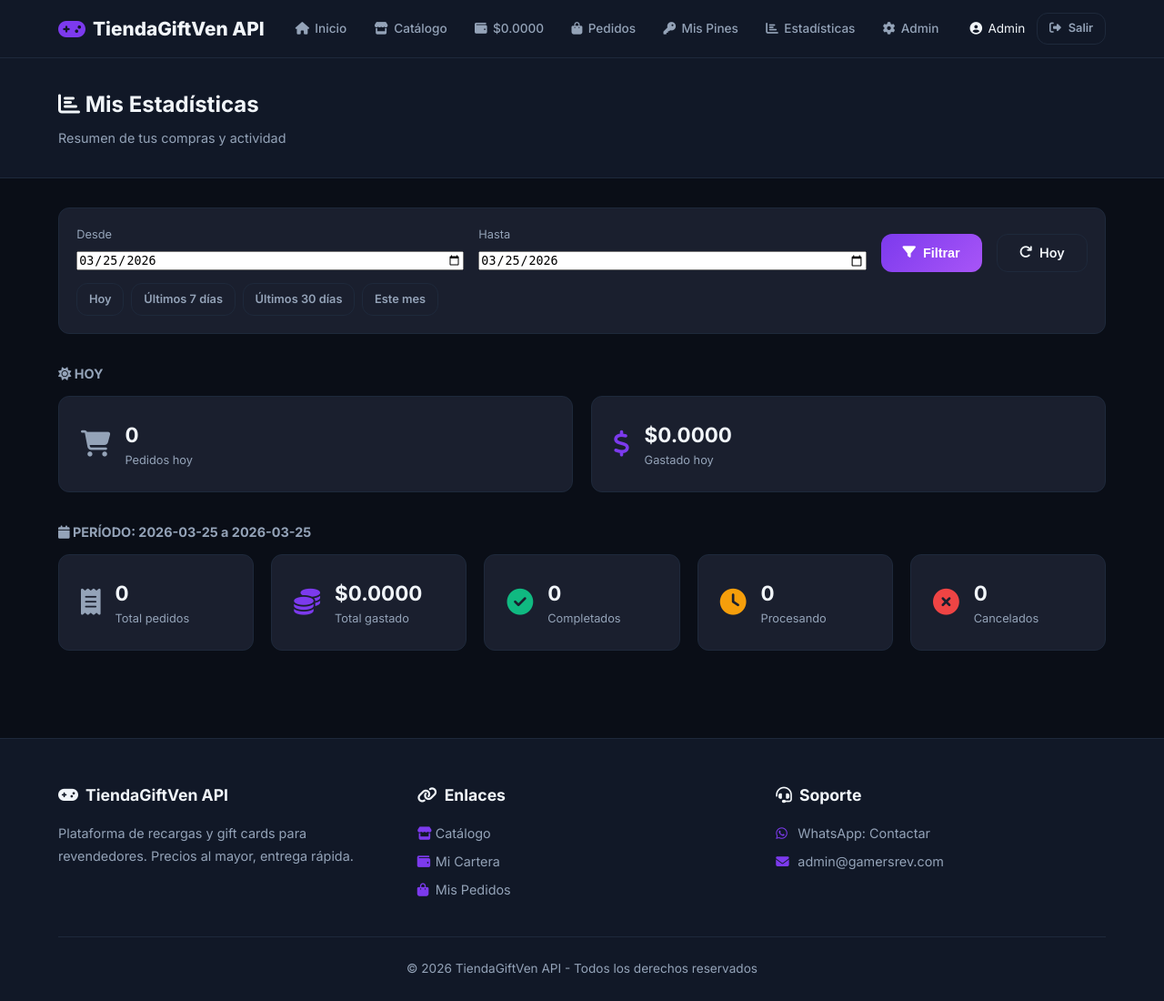
After one commit to leomarbriceno25-a11y/gamersrevender, a Flask app: page /estadisticas in a window 1280 px wide. The commit adds this page. Shown: the whole page at 91% size. Run offline with Flask 3, Linux system fonts and the light colour scheme; the visitor is signed in with stand-in values (Sample User, id 1); data comes from the database, SQL or seed files in the repository; data that the repository does not hold is empty.

Commit message:
Add statistics panels for users and admin with date filters, charts, top products/users

```diff
--- a/app.py
+++ b/app.py
@@ -681,6 +681,77 @@ def mis_pedidos():
     return render_template('mis_pedidos.html', pedidos=pedidos)
 
 
+# ===== ESTADÍSTICAS USUARIO =====
+@app.route('/estadisticas')
+@login_required
+def estadisticas():
+    from datetime import datetime, timedelta
+    uid = session['user_id']
+    fecha_desde = request.args.get('desde', '')
+    fecha_hasta = request.args.get('hasta', '')
+    # Default: hoy
+    if not fecha_desde:
+        fecha_desde = datetime.now().strftime('%Y-%m-%d')
+    if not fecha_hasta:
+        fecha_hasta = datetime.now().strftime('%Y-%m-%d')
+
+    db = get_db()
+    # Stats generales en el rango
+    stats = db.execute(
+        "SELECT COUNT(*) as total_pedidos, "
+        "COALESCE(SUM(CASE WHEN estado='completado' THEN total ELSE 0 END), 0) as total_gastado, "
+        "COALESCE(SUM(CASE WHEN estado='completado' THEN 1 ELSE 0 END), 0) as completados, "
+        "COALESCE(SUM(CASE WHEN estado='cancelado' THEN 1 ELSE 0 END), 0) as cancelados, "
+        "COALESCE(SUM(CASE WHEN estado='procesando' THEN 1 ELSE 0 END), 0) as procesando "
+        "FROM pedidos WHERE usuario_id = ? AND date(fecha_pedido) >= ? AND date(fecha_pedido) <= ?",
+        (uid, fecha_desde, fecha_hasta)
+    ).fetchone()
+
+    # Stats del día de hoy
+    hoy = datetime.now().strftime('%Y-%m-%d')
+    stats_hoy = db.execute(
+        "SELECT COUNT(*) as total, "
+        "COALESCE(SUM(CASE WHEN estado='completado' THEN total ELSE 0 END), 0) as gastado "
+        "FROM pedidos WHERE usuario_id = ? AND date(fecha_pedido) = ?",
+        (uid, hoy)
+    ).fetchone()
+
+    # Productos más comprados en el rango
+    top_productos = db.execute(
+        "SELECT pr.nombre, COUNT(*) as veces, SUM(p.total) as total_gastado "
+        "FROM pedidos p JOIN productos pr ON p.producto_id = pr.id "
+        "WHERE p.usuario_id = ? AND p.estado = 'completado' "
+        "AND date(p.fecha_pedido) >= ? AND date(p.fecha_pedido) <= ? "
+        "GROUP BY pr.id ORDER BY veces DESC LIMIT 10",
+        (uid, fecha_desde, fecha_hasta)
+    ).fetchall()
+
+    # Ventas por día en el rango (para gráfico)
+    ventas_diarias = db.execute(
+        "SELECT date(fecha_pedido) as dia, COUNT(*) as cantidad, "
+        "COALESCE(SUM(CASE WHEN estado='completado' THEN total ELSE 0 END), 0) as monto "
+        "FROM pedidos WHERE usuario_id = ? "
+        "AND date(fecha_pedido) >= ? AND date(fecha_pedido) <= ? "
+        "GROUP BY date(fecha_pedido) ORDER BY dia",
+        (uid, fecha_desde, fecha_hasta)
+    ).fetchall()
+
+    # Últimos pedidos en el rango
+    ultimos = db.execute(
+        "SELECT p.*, pr.nombre as producto_nombre FROM pedidos p "
+        "JOIN productos pr ON p.producto_id = pr.id "
+        "WHERE p.usuario_id = ? AND date(p.fecha_pedido) >= ? AND date(p.fecha_pedido) <= ? "
+        "ORDER BY p.fecha_pedido DESC LIMIT 20",
+        (uid, fecha_desde, fecha_hasta)
+    ).fetchall()
+
+    db.close()
+    return render_template('estadisticas.html',
+        stats=stats, stats_hoy=stats_hoy, top_productos=top_productos,
+        ventas_diarias=ventas_diarias, ultimos=ultimos,
+        fecha_desde=fecha_desde, fecha_hasta=fecha_hasta)
+
+
 # ===== PERFIL =====
 @app.route('/perfil', methods=['GET', 'POST'])
 @login_required
@@ -808,6 +879,86 @@ def admin_panel():
     solicitudes_pendientes = db.execute("SELECT COUNT(*) as c FROM solicitudes_recarga WHERE estado = 'pendiente'").fetchone()['c']
     db.close()
     return render_template('admin/panel.html', total_users=total_users, total_pedidos=total_pedidos, total_ventas=total_ventas, total_pendientes=total_pendientes, ultimos_pedidos=ultimos_pedidos, solicitudes_pendientes=solicitudes_pendientes)
+
+
+@app.route('/admin/estadisticas')
+@admin_required
+def admin_estadisticas():
+    from datetime import datetime, timedelta
+    fecha_desde = request.args.get('desde', '')
+    fecha_hasta = request.args.get('hasta', '')
+    if not fecha_desde:
+        fecha_desde = datetime.now().strftime('%Y-%m-%d')
+    if not fecha_hasta:
+        fecha_hasta = datetime.now().strftime('%Y-%m-%d')
+
+    db = get_db()
+    hoy = datetime.now().strftime('%Y-%m-%d')
+
+    # Stats del rango
+    stats = db.execute(
+        "SELECT COUNT(*) as total_pedidos, "
+        "COALESCE(SUM(CASE WHEN estado='completado' THEN total ELSE 0 END), 0) as total_ventas, "
+        "COALESCE(SUM(CASE WHEN estado='completado' THEN 1 ELSE 0 END), 0) as completados, "
+        "COALESCE(SUM(CASE WHEN estado='cancelado' THEN 1 ELSE 0 END), 0) as cancelados, "
+        "COALESCE(SUM(CASE WHEN estado='procesando' THEN 1 ELSE 0 END), 0) as procesando, "
+        "COUNT(DISTINCT usuario_id) as usuarios_activos "
+        "FROM pedidos WHERE date(fecha_pedido) >= ? AND date(fecha_pedido) <= ?",
+        (fecha_desde, fecha_hasta)
+    ).fetchone()
+
+    # Stats de hoy
+    stats_hoy = db.execute(
+        "SELECT COUNT(*) as total, "
+        "COALESCE(SUM(CASE WHEN estado='completado' THEN total ELSE 0 END), 0) as ventas, "
+        "COUNT(DISTINCT usuario_id) as usuarios "
+        "FROM pedidos WHERE date(fecha_pedido) = ?",
+        (hoy,)
+    ).fetchone()
+
+    # Top productos del rango
+    top_productos = db.execute(
+        "SELECT pr.nombre, COUNT(*) as veces, SUM(p.total) as total_vendido "
+        "FROM pedidos p JOIN productos pr ON p.producto_id = pr.id "
+        "WHERE p.estado = 'completado' "
+        "AND date(p.fecha_pedido) >= ? AND date(p.fecha_pedido) <= ? "
+        "GROUP BY pr.id ORDER BY veces DESC LIMIT 10",
+        (fecha_desde, fecha_hasta)
+    ).fetchall()
+
+    # Top usuarios del rango
+    top_usuarios = db.execute(
+        "SELECT u.nombre, u.email, COUNT(*) as pedidos, "
+        "COALESCE(SUM(CASE WHEN p.estado='completado' THEN p.total ELSE 0 END), 0) as total_gastado "
+        "FROM pedidos p JOIN usuarios u ON p.usuario_id = u.id "
+        "WHERE date(p.fecha_pedido) >= ? AND date(p.fecha_pedido) <= ? "
+        "GROUP BY u.id ORDER BY total_gastado DESC LIMIT 10",
+        (fecha_desde, fecha_hasta)
+    ).fetchall()
+
+    # Ventas por día
+    ventas_diarias = db.execute(
+        "SELECT date(fecha_pedido) as dia, COUNT(*) as cantidad, "
+        "COALESCE(SUM(CASE WHEN estado='completado' THEN total ELSE 0 END), 0) as monto "
+        "FROM pedidos WHERE date(fecha_pedido) >= ? AND date(fecha_pedido) <= ? "
+        "GROUP BY date(fecha_pedido) ORDER BY dia",
+        (fecha_desde, fecha_hasta)
+    ).fetchall()
+
+    # Recargas de saldo en el rango
+    total_recargas = db.execute(
+        "SELECT COUNT(*) as cantidad, COALESCE(SUM(monto), 0) as total "
+        "FROM transacciones WHERE tipo = 'recarga' "
+        "AND date(fecha) >= ? AND date(fecha) <= ?",
+        (fecha_desde, fecha_hasta)
+    ).fetchone()
+
+    db.close()
+    return render_template('admin/estadisticas.html',
+        stats=stats, stats_hoy=stats_hoy, top_productos=top_productos,
+        top_usuarios=top_usuarios, ventas_diarias=ventas_diarias,
+        total_recargas=total_recargas,
+        fecha_desde=fecha_desde, fecha_hasta=fecha_hasta)
 
 
 @app.route('/admin/solicitudes')
--- a/templates/admin/panel.html
+++ b/templates/admin/panel.html
@@ -97,6 +97,11 @@
                 <h3>Telegram</h3>
                 <p>Notificaciones al admin</p>
             </a>
+            <a href="{{ url_for('admin_estadisticas') }}" class="admin-nav-card">
+                <i class="fas fa-chart-pie"></i>
+                <h3>Estadísticas</h3>
+                <p>Ventas, usuarios y métricas</p>
+            </a>
         </div>
     </div>
 </section>
--- a/templates/base.html
+++ b/templates/base.html
@@ -34,6 +34,7 @@
                 <a href="{{ url_for('cartera') }}"><i class="fas fa-wallet"></i> ${{ '%.4f'|format(saldo) }}</a>
                 <a href="{{ url_for('mis_pedidos') }}"><i class="fas fa-shopping-bag"></i> Pedidos</a>
                 <a href="{{ url_for('mis_pines') }}"><i class="fas fa-key"></i> Mis Pines</a>
+                <a href="{{ url_for('estadisticas') }}"><i class="fas fa-chart-bar"></i> Estadísticas</a>
                 {% if current_user.rol == 'admin' %}
                 <a href="{{ url_for('admin_panel') }}"><i class="fas fa-cog"></i> Admin</a>
                 {% endif %}
--- /dev/null
+++ b/templates/estadisticas.html
@@ -0,0 +1,166 @@
+{% extends 'base.html' %}
+{% block title %}Mis Estadísticas - {{ tienda_nombre }}{% endblock %}
+{% block content %}
+<section class="page-header">
+    <div class="container">
+        <h1><i class="fas fa-chart-bar"></i> Mis Estadísticas</h1>
+        <p>Resumen de tus compras y actividad</p>
+    </div>
+</section>
+
+<section class="section">
+    <div class="container">
+        <!-- Filtro de fechas -->
+        <div style="background:var(--bg-card); border:1px solid var(--border); border-radius:var(--radius); padding:1.2rem; margin-bottom:2rem;">
+            <form method="GET" style="display:flex; gap:1rem; align-items:flex-end; flex-wrap:wrap;">
+                <div style="flex:1; min-width:140px;">
+                    <label style="display:block; font-size:0.8rem; color:var(--text-secondary); margin-bottom:0.3rem;">Desde</label>
+                    <input type="date" name="desde" value="{{ fecha_desde }}" class="form-control" style="width:100%;">
+                </div>
+                <div style="flex:1; min-width:140px;">
+                    <label style="display:block; font-size:0.8rem; color:var(--text-secondary); margin-bottom:0.3rem;">Hasta</label>
+                    <input type="date" name="hasta" value="{{ fecha_hasta }}" class="form-control" style="width:100%;">
+                </div>
+                <button type="submit" class="btn btn-primary" style="height:42px;"><i class="fas fa-filter"></i> Filtrar</button>
+                <a href="{{ url_for('estadisticas') }}" class="btn btn-secondary" style="height:42px;"><i class="fas fa-redo"></i> Hoy</a>
+            </form>
+            <div style="display:flex; gap:0.5rem; margin-top:0.8rem; flex-wrap:wrap;">
+                <a href="{{ url_for('estadisticas', desde=fecha_hoy, hasta=fecha_hoy) }}" class="btn btn-sm btn-outline" onclick="event.preventDefault(); const d=new Date(); const h=d.toISOString().split('T')[0]; location.href='?desde='+h+'&hasta='+h;">Hoy</a>
+                <a href="#" class="btn btn-sm btn-outline" onclick="event.preventDefault(); const d=new Date(); d.setDate(d.getDate()-7); location.href='?desde='+d.toISOString().split('T')[0]+'&hasta='+new Date().toISOString().split('T')[0];">Últimos 7 días</a>
+                <a href="#" class="btn btn-sm btn-outline" onclick="event.preventDefault(); const d=new Date(); d.setDate(d.getDate()-30); location.href='?desde='+d.toISOString().split('T')[0]+'&hasta='+new Date().toISOString().split('T')[0];">Últimos 30 días</a>
+                <a href="#" class="btn btn-sm btn-outline" onclick="event.preventDefault(); const d=new Date(); location.href='?desde='+d.getFullYear()+'-'+(''+(d.getMonth()+1)).padStart(2,'0')+'-01&hasta='+d.toISOString().split('T')[0];">Este mes</a>
+            </div>
+        </div>
+
+        <!-- Stats cards de hoy -->
+        <h3 style="color:var(--text-secondary); font-size:0.9rem; margin-bottom:0.8rem;"><i class="fas fa-sun"></i> HOY</h3>
+        <div class="stats-grid" style="margin-bottom:2rem;">
+            <div class="stat-card">
+                <div class="stat-icon"><i class="fas fa-shopping-cart"></i></div>
+                <div class="stat-info">
+                    <h3>{{ stats_hoy.total }}</h3>
+                    <p>Pedidos hoy</p>
+                </div>
+            </div>
+            <div class="stat-card stat-card-wallet">
+                <div class="stat-icon"><i class="fas fa-dollar-sign"></i></div>
+                <div class="stat-info">
+                    <h3>${{ '%.4f'|format(stats_hoy.gastado) }}</h3>
+                    <p>Gastado hoy</p>
+                </div>
+            </div>
+        </div>
+
+        <!-- Stats del rango filtrado -->
+        <h3 style="color:var(--text-secondary); font-size:0.9rem; margin-bottom:0.8rem;"><i class="fas fa-calendar"></i> PERÍODO: {{ fecha_desde }} a {{ fecha_hasta }}</h3>
+        <div class="stats-grid">
+            <div class="stat-card">
+                <div class="stat-icon"><i class="fas fa-receipt"></i></div>
+                <div class="stat-info">
+                    <h3>{{ stats.total_pedidos }}</h3>
+                    <p>Total pedidos</p>
+                </div>
+            </div>
+            <div class="stat-card stat-card-wallet">
+                <div class="stat-icon"><i class="fas fa-coins"></i></div>
+                <div class="stat-info">
+                    <h3>${{ '%.4f'|format(stats.total_gastado) }}</h3>
+                    <p>Total gastado</p>
+                </div>
+            </div>
+            <div class="stat-card">
+                <div class="stat-icon" style="color:#10b981;"><i class="fas fa-check-circle"></i></div>
+                <div class="stat-info">
+                    <h3>{{ stats.completados }}</h3>
+                    <p>Completados</p>
+                </div>
+            </div>
+            <div class="stat-card">
+                <div class="stat-icon" style="color:#f59e0b;"><i class="fas fa-clock"></i></div>
+                <div class="stat-info">
+                    <h3>{{ stats.procesando }}</h3>
+                    <p>Procesando</p>
+                </div>
+            </div>
+            <div class="stat-card">
+                <div class="stat-icon" style="color:#ef4444;"><i class="fas fa-times-circle"></i></div>
+                <div class="stat-info">
+                    <h3>{{ stats.cancelados }}</h3>
+                    <p>Cancelados</p>
+                </div>
+            </div>
+        </div>
+    </div>
+</section>
+
+<!-- Gráfico de ventas diarias -->
+{% if ventas_diarias|length > 1 %}
+<section class="section" style="padding-top:0;">
+    <div class="container">
+        <h2 class="section-title"><i class="fas fa-chart-line"></i> Actividad Diaria</h2>
+        <div style="background:var(--bg-card); border:1px solid var(--border); border-radius:var(--radius); padding:1.5rem; overflow-x:auto;">
+            <div style="display:flex; align-items:flex-end; gap:4px; height:200px; min-width:{{ ventas_diarias|length * 50 }}px;">
+                {% set max_monto = ventas_diarias|map(attribute='monto')|max or 1 %}
+                {% for d in ventas_diarias %}
+                <div style="flex:1; display:flex; flex-direction:column; align-items:center; min-width:40px;">
+                    <span style="font-size:0.7rem; color:var(--text-secondary); margin-bottom:4px;">${{ '%.2f'|format(d.monto) }}</span>
+                    <div style="width:100%; max-width:40px; background:linear-gradient(180deg, var(--accent-primary), var(--accent-secondary)); border-radius:4px 4px 0 0; height:{{ (d.monto / max_monto * 160)|int }}px; min-height:4px; transition:height 0.3s;" title="{{ d.dia }}: {{ d.cantidad }} pedidos - ${{ '%.4f'|format(d.monto) }}"></div>
+                    <span style="font-size:0.65rem; color:var(--text-secondary); margin-top:4px; writing-mode:vertical-rl; transform:rotate(180deg); height:50px; overflow:hidden;">{{ d.dia[5:] }}</span>
+                </div>
+                {% endfor %}
+            </div>
+        </div>
+    </div>
+</section>
+{% endif %}
+
+<!-- Top productos -->
+{% if top_productos %}
+<section class="section" style="padding-top:0;">
+    <div class="container">
+        <h2 class="section-title"><i class="fas fa-trophy"></i> Productos Más Comprados</h2>
+        <div style="background:var(--bg-card); border:1px solid var(--border); border-radius:var(--radius); overflow:hidden;">
+            {% for p in top_productos %}
+            <div style="display:flex; justify-content:space-between; align-items:center; padding:0.8rem 1.2rem; {{ 'border-top:1px solid var(--border);' if not loop.first }}">
+                <div style="display:flex; align-items:center; gap:0.8rem;">
+                    <span style="background:var(--accent-primary); color:#fff; width:28px; height:28px; border-radius:50%; display:flex; align-items:center; justify-content:center; font-size:0.8rem; font-weight:700;">{{ loop.index }}</span>
+                    <span style="font-weight:600;">{{ p.nombre }}</span>
+                </div>
+                <div style="display:flex; gap:1.5rem; align-items:center;">
+                    <span style="color:var(--text-secondary); font-size:0.85rem;">{{ p.veces }}x</span>
+                    <span style="font-weight:600; color:var(--accent-primary);">${{ '%.4f'|format(p.total_gastado) }}</span>
+                </div>
+            </div>
+            {% endfor %}
+        </div>
+    </div>
+</section>
+{% endif %}
+
+<!-- Últimos pedidos del rango -->
+{% if ultimos %}
+<section class="section" style="padding-top:0;">
+    <div class="container">
+        <h2 class="section-title"><i class="fas fa-history"></i> Pedidos del Período</h2>
+        <div class="table-responsive">
+            <table class="table">
+                <thead>
+                    <tr><th>#</th><th>Producto</th><th>Total</th><th>Estado</th><th>Fecha</th></tr>
+                </thead>
+                <tbody>
+                    {% for p in ultimos %}
+                    <tr>
+                        <td>{{ p.id }}</td>
+                        <td>{{ p.producto_nombre }}</td>
+                        <td>${{ '%.4f'|format(p.total) }}</td>
+                        <td><span class="badge badge-{{ p.estado }}">{{ p.estado|capitalize }}</span></td>
+                        <td>{{ p.fecha_pedido }}</td>
+                    </tr>
+                    {% endfor %}
+                </tbody>
+            </table>
+        </div>
+    </div>
+</section>
+{% endif %}
+{% endblock %}
```
Also changed, not shown: templates/admin/estadisticas.html (added, +200 -0 lines).
